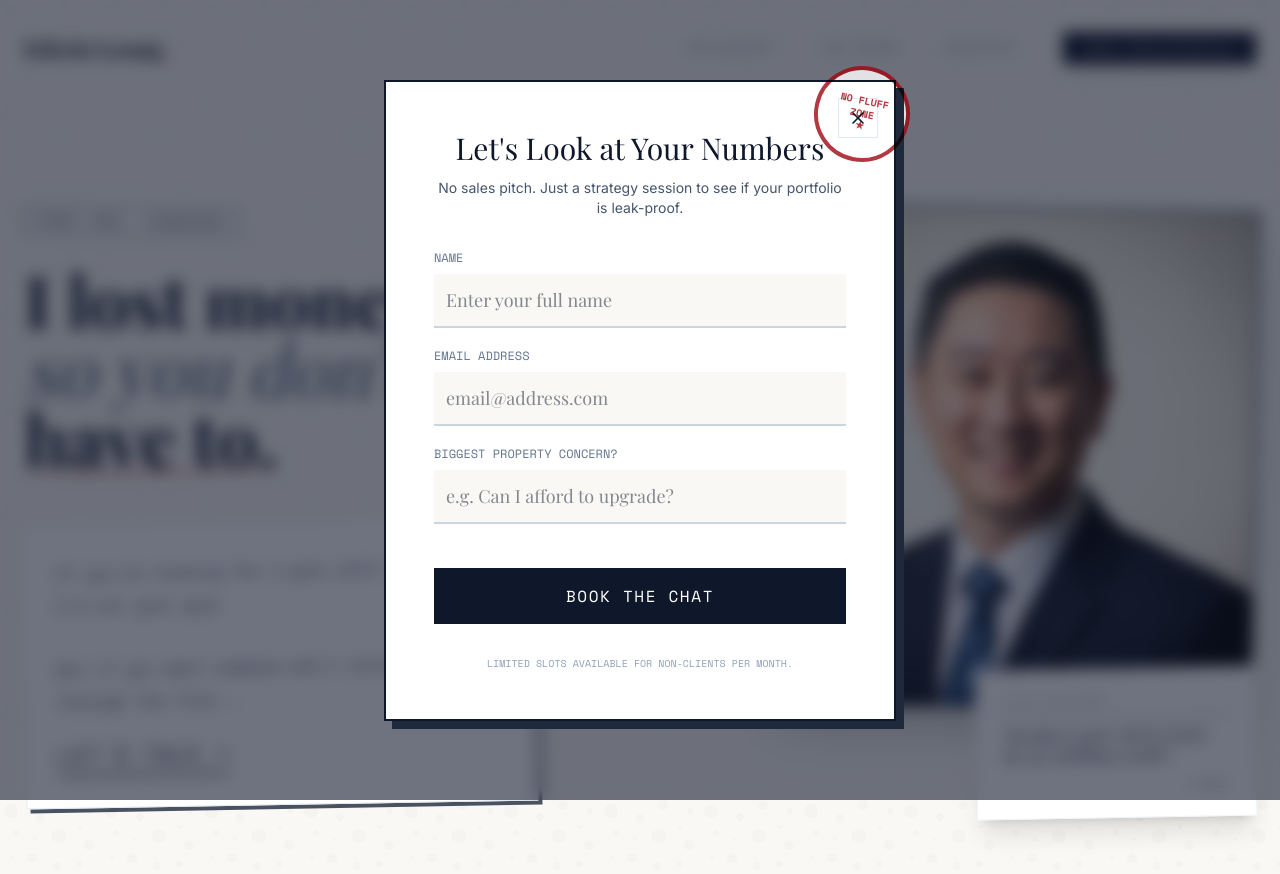
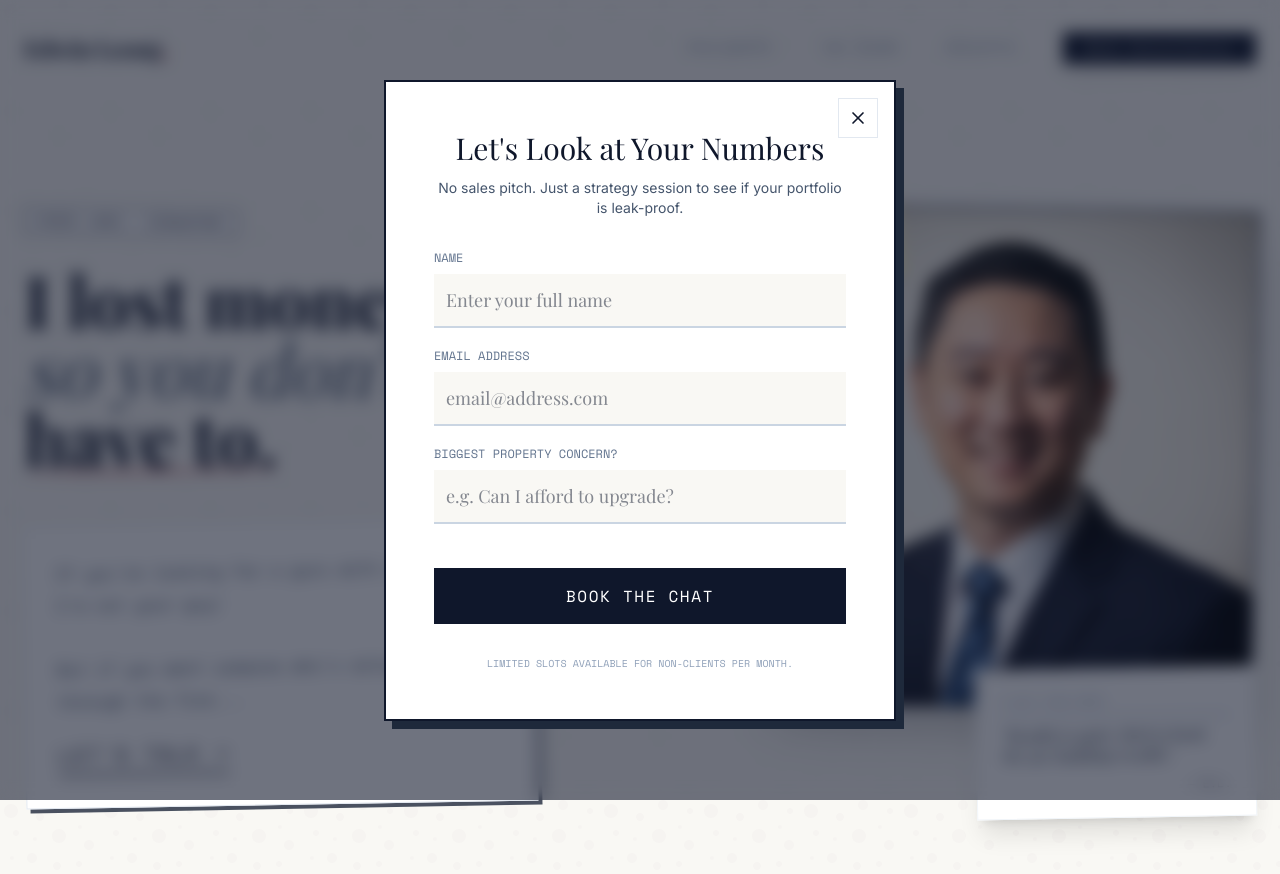
Before and after one commit to usama-1998/edwin-leon, a Next.js app: page / in a window 1280 px wide. Both pictures are taken after a click on the button "Book Consultation". Shown: the top 874 px of the page. Built offline with nearby package versions, Linux system fonts and the light colour scheme; a web font is replaced by a local one.

Commit message:
Remove No Fluff Zone stamp from booking modal

```diff
--- a/src/components/BookingModal.tsx
+++ b/src/components/BookingModal.tsx
@@ -46,12 +46,7 @@ const BookingModal: React.FC<BookingModalProps> = ({ isOpen, onClose }) => {
                     <X size={20} />
                 </button>
 
-                {/* Stamp Effect */}
-                <div className="absolute -top-4 -right-4 w-24 h-24 rounded-full border-4 border-red-800 text-red-800 flex items-center justify-center font-mono text-[10px] font-bold uppercase rotate-12 opacity-80 mix-blend-multiply bg-white z-10 pointer-events-none">
-                    <div className="text-center leading-tight">
-                        No Fluff<br />Zone<br />★
-                    </div>
-                </div>
+
 
                 <div className="text-center mb-8">
                     <h2 className="font-serif text-3xl mb-3 text-slate-900">Let&apos;s Look at Your Numbers</h2>
```
